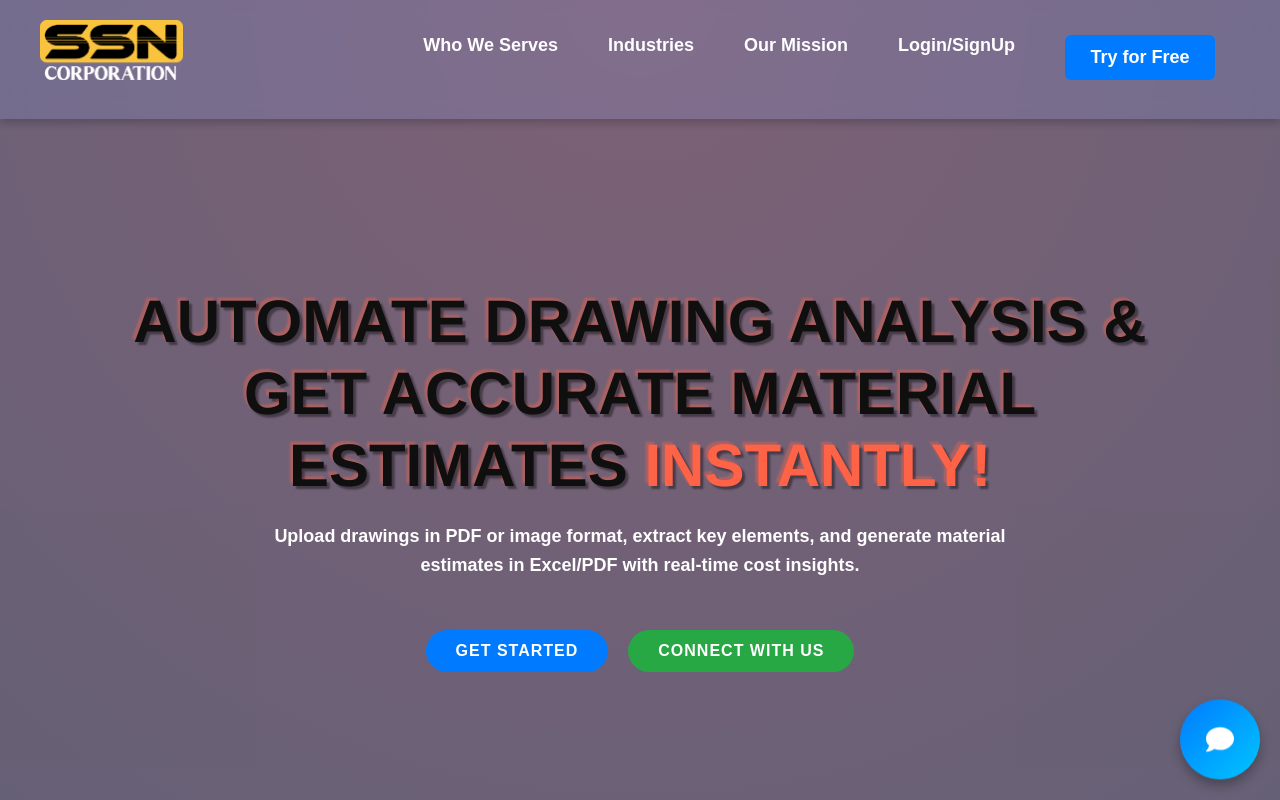
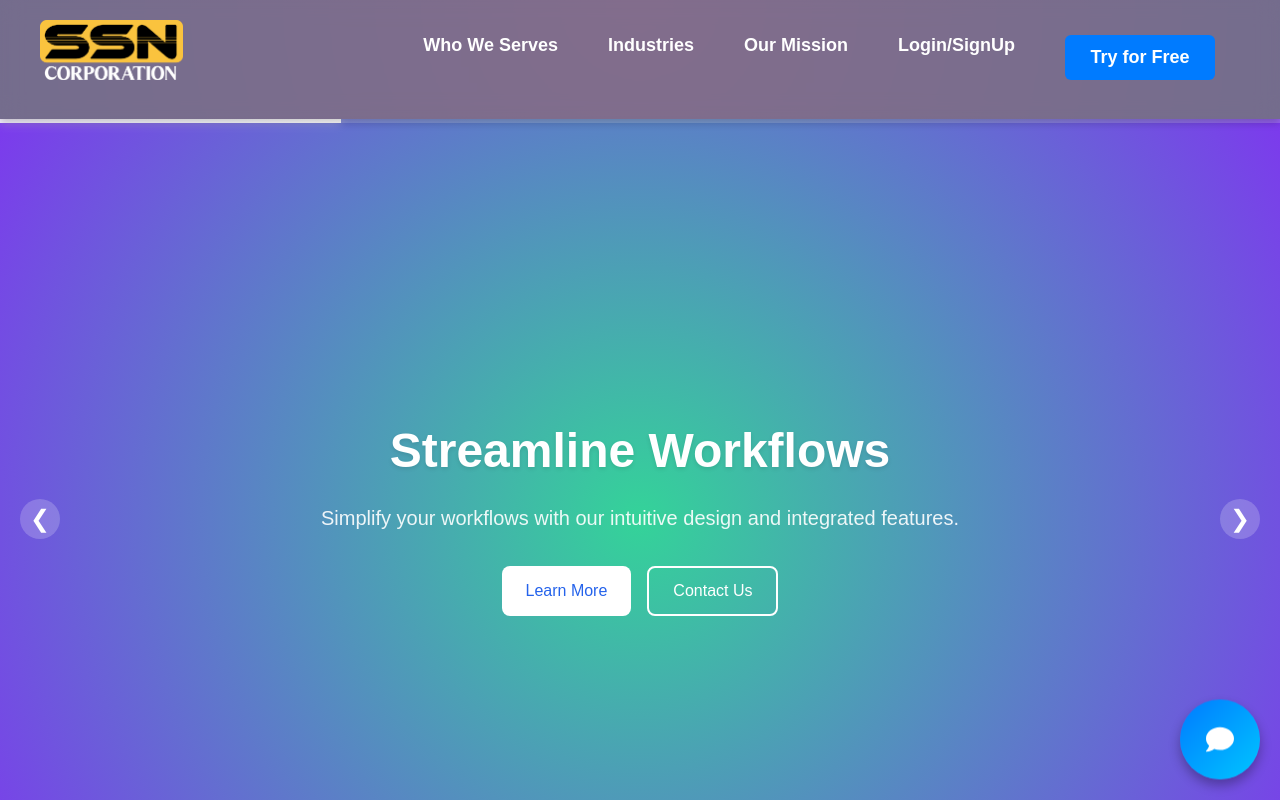
Before and after one commit to aabhashbasnet/SSNCorporation, a React (Create React App) app: page / in a window 1280 px wide. Shown: the top 800 px of the page. Built offline with nearby package versions, Linux system fonts and the light colour scheme.

Commit message:
added slidebar in main.jsx

```diff
--- a/package.json
+++ b/package.json
@@ -6,6 +6,7 @@
     "@fortawesome/fontawesome-free": "^6.7.2",
     "@fortawesome/free-solid-svg-icons": "^6.7.2",
     "@fortawesome/react-fontawesome": "^0.2.2",
+    "animate.css": "^4.1.1",
     "axios": "^1.7.9",
     "cra-template": "1.2.0",
     "react": "^19.0.0",
--- a/src/components/Main/Main.css
+++ b/src/components/Main/Main.css
@@ -1,145 +1,213 @@
-/* Main content styling */
-.main-content {
-  padding: 50px 20px;
-  text-align: center;
-  min-height: calc(100vh - 80px);
-  display: flex;
-  flex-direction: column;
-  justify-content: center;
-  align-items: center;
+.carousel-container {
   position: relative;
-  z-index: 1;
+  width: 100%;
+  height: 100vh;
+  overflow: hidden;
+  background: radial-gradient(circle, #34d399, #7c3aed);
 }
 
-/* Gradient overlay */
-.main-content:before {
-  content: '';
+.carousel-slider {
+  display: flex;
+  width: 100%;
+  height: 100%;
+  transition: transform 0.3s ease-in-out;
+}
+
+.carousel-slide {
+  flex: 0 0 100%;
+  width: 100%;
+  height: 100%;
+  display: flex;
+  align-items: center;
+  justify-content: center;
+  padding: 2rem;
+}
+
+.slide-content {
+  max-width: 800px;
+  text-align: center;
+  padding: 2rem;
+  opacity: 0;
+  animation: fadeIn 0.3s ease-in-out forwards;
+}
+
+@keyframes fadeIn {
+  from {
+    opacity: 0;
+    transform: translateY(20px);
+  }
+  to {
+    opacity: 1;
+    transform: translateY(0);
+  }
+}
+
+.headline {
+  font-size: 3rem;
+  font-weight: bold;
+  margin-bottom: 1.5rem;
+  color: white;
+  text-shadow: 0 2px 4px rgba(0, 0, 0, 0.1);
+}
+
+.description {
+  font-size: 1.25rem;
+  line-height: 1.6;
+  margin-bottom: 2rem;
+  color: rgba(255, 255, 255, 0.9);
+}
+
+.button-container {
+  display: flex;
+  gap: 1rem;
+  justify-content: center;
+}
+
+.button {
+  padding: 0.875rem 1.5rem;
+  font-size: 1rem;
+  border-radius: 8px;
+  cursor: pointer;
+  transition: all 0.3s ease;
+  border: none;
+  font-weight: 500;
+}
+
+.button.primary {
+  background-color: white;
+  color: #2563eb;
+}
+
+.button.primary:hover {
+  background-color: rgba(255, 255, 255, 0.9);
+  transform: translateY(-2px);
+}
+
+.button.secondary {
+  background-color: transparent;
+  border: 2px solid white;
+  color: white;
+}
+
+.button.secondary:hover {
+  background-color: rgba(255, 255, 255, 0.1);
+  transform: translateY(-2px);
+}
+
+.nav-button {
+  position: absolute;
+  top: 50%;
+  transform: translateY(-50%);
+  background-color: rgba(255, 255, 255, 0.2);
+  border: none;
+  width: 40px;
+  height: 40px;
+  border-radius: 50%;
+  cursor: pointer;
+  display: flex;
+  align-items: center;
+  justify-content: center;
+  font-size: 1.5rem;
+  color: white;
+  transition: all 0.3s ease;
+  z-index: 10;
+}
+
+.nav-button:hover {
+  background-color: rgba(255, 255, 255, 0.3);
+}
+
+.nav-button.prev {
+  left: 20px;
+}
+
+.nav-button.next {
+  right: 20px;
+}
+
+.slide-indicators {
+  position: absolute;
+  bottom: 40px;
+  left: 50%;
+  transform: translateX(-50%);
+  display: flex;
+  gap: 0.5rem;
+  z-index: 10;
+}
+
+.indicator {
+  width: 10px;
+  height: 10px;
+  border-radius: 50%;
+  background-color: rgba(255, 255, 255, 0.5);
+  cursor: pointer;
+  transition: all 0.3s ease;
+}
+
+.indicator.active {
+  background-color: white;
+  transform: scale(1.2);
+}
+
+.progress-container {
   position: absolute;
   top: 0;
   left: 0;
-  right: 0;
-  bottom: 0;
-  background: rgba(0, 0, 0, 0.5); /* Dark gradient for readability */
-
-  z-index: -1;
+  width: 100%;
+  height: 4px;
+  background-color: rgba(255, 255, 255, 0.2);
+  z-index: 20;
 }
 
-/* Headline styling with animated underline */
-.headline {
-  font-family: 'Helvetica', sans-serif;
-  font-size: 60px;
-  font-weight: bold;
-  color: #0f0f0f;
-  margin-bottom: 20px;
-  line-height: 1.2;
-  text-transform: uppercase;
-  display: inline-block;
-  position: relative;
-  max-width: 90%;
-  text-shadow: 2px 2px 6px rgba(0, 0, 0, 0.3), 0 0 25px rgba(255, 99, 71, 0.5);
-  text-shadow: 3px 3px 2px rgba(0, 0, 0, 0.4), -3px -3px 2px rgba(255, 99, 71, 0.4);
-
-
+.progress-bar {
+  height: 100%;
+  background: linear-gradient(to right, rgba(255, 255, 255, 0.9), #ffffff);
+  width: 0;
+  box-shadow: 0 0 10px rgba(255, 255, 255, 0.5); /* Added glow effect */
+  /* background-color: white; */
+  width: 0;
+  animation: progress 3s linear forwards;
 }
 
-.headline .instant {
-  color: #ff6347; /* Tomato color */
+@keyframes progress {
+  from {
+    width: 0;
+  }
+  to {
+    width: 100%;
+  }
 }
 
-/* Underline animation effect */
-.headline:after {
-  content: '';
-  position: absolute;
-  left: 0;
-  bottom: -5px;
-  width: 0;
-  height: 3px;
-  background: #ff6347;
-  transition: width 0.3s ease;
-}
-
-.headline:hover:after {
-  width: 100%;
-}
-
-/* Description styling */
-.description {
-  font-size: 18px;
-  font-weight: bold;
-  color: white;
-  max-width: 800px;
-  margin: 0 auto;
-  line-height: 1.6;
-  margin-bottom: 30px;
-}
-
-/* Button container styling */
-.button-container {
-  display: flex;
-  gap: 20px;
-  justify-content: center;
-  margin-top: 20px;
-  flex-wrap: wrap;
-  align-items: center;
-}
-
-/* Button base styling */
-.button {
-  padding: 12px 30px;
-  font-size: 16px;
-  font-weight: bold;
-  border: none;
-  border-radius: 25px;
-  cursor: pointer;
-  transition: all 0.3s ease;
-  display: inline-block;
-  text-transform: uppercase;
-  letter-spacing: 1px;
-}
-
-/* Default button styling */
-.button:hover {
-  transform: translateY(-5px);
-}
-
-/* "Get Started" button styling */
-.button.primary {
-  background-color: #007bff;
-  color: white;
-}
-
-.button.primary:hover {
-  background-color: #0056b3;
-}
-
-/* "Connect with Us" button styling */
-.button.connect {
-  background-color: #28a745;
-  color: white;
-}
-
-.button.connect:hover {
-  background-color: #218838;
-}
-
-/* Add some responsive styling */
 @media (max-width: 768px) {
   .headline {
-    font-size: 45px; /* Adjust the headline font size */
+    font-size: 2rem;
   }
 
   .description {
-    font-size: 16px;
-    padding: 0 20px;
+    font-size: 1rem;
   }
 
   .button-container {
-    flex-direction: column; /* Stack buttons on mobile */
+    flex-direction: column;
   }
 
-  .button {
-    width: 100%;
-    max-width: 300px;
-    margin: 10px 0;
+  .nav-button {
+    width: 32px;
+    height: 32px;
+    font-size: 1rem;
   }
 }
+
+@media (max-width: 480px) {
+  .carousel-slide {
+    padding: 1rem;
+  }
+
+  .headline {
+    font-size: 1.5rem;
+  }
+
+  .nav-button {
+    display: none;
+  }
+}
--- a/src/components/Main/Main.jsx
+++ b/src/components/Main/Main.jsx
@@ -1,35 +1,110 @@
-import React, { useEffect } from "react";
-// import { useNavigate } from "react-router-dom";
+import React, { useState, useEffect, useRef } from "react";
 import "./Main.css";
 
+const slides = [
+  {
+    headline: "Automate Drawing Analysis",
+    description:
+      "Upload drawings in PDF or image format, extract key elements, and generate material estimates with real-time cost insights.",
+    primaryButton: "Get Started",
+    secondaryButton: "Connect with Us",
+  },
+  {
+    headline: "Streamline Workflows",
+    description:
+      "Simplify your workflows with our intuitive design and integrated features.",
+    primaryButton: "Learn More",
+    secondaryButton: "Contact Us",
+  },
+  {
+    headline: "Real-Time Cost Insights",
+    description:
+      "Get accurate estimates instantly with our real-time cost insights.",
+    primaryButton: "Discover",
+    secondaryButton: "Join Now",
+  },
+];
+
 const Main = () => {
-  // const navigate = useNavigate();
+  const [currentSlide, setCurrentSlide] = useState(0);
+  const intervalRef = useRef(null);
+
+  const startAutoSlide = () => {
+    clearInterval(intervalRef.current);
+    intervalRef.current = setInterval(() => {
+      setCurrentSlide((prev) => (prev === slides.length - 1 ? 0 : prev + 1));
+    }, 5000);
+  };
+
+  const pauseAutoSlide = () => {
+    clearInterval(intervalRef.current);
+  };
 
   useEffect(() => {
-    // Adding animation to fade in the content
-    const content = document.querySelector(".main-content");
-    content.classList.add("fade-in");
+    startAutoSlide();
+    return () => clearInterval(intervalRef.current);
   }, []);
 
+  const nextSlide = () => {
+    setCurrentSlide((prev) => (prev === slides.length - 1 ? 0 : prev + 1));
+    startAutoSlide(); // Reset interval on manual change
+  };
+
+  const prevSlide = () => {
+    setCurrentSlide((prev) => (prev === 0 ? slides.length - 1 : prev - 1));
+    startAutoSlide();
+  };
+
   return (
-    <div className="main-container">
-      <div className="background-image">
-        <div className="main-content">
-          <h1 className="headline">
-            Automate Drawing Analysis & Get Accurate Material Estimates{" "}
-            <span className="instant">Instantly!</span>
-          </h1>
-          <p className="description">
-            Upload drawings in PDF or image format, extract key elements, and generate material estimates in Excel/PDF with real-time cost insights.
-          </p>
-
-          <div className="button-container">
-            <button className="button primary" >
-              Get Started
-            </button>
-            <button className="button connect">Connect with Us</button>
+    <div
+      className="carousel-container"
+      onMouseEnter={pauseAutoSlide}
+      onMouseLeave={startAutoSlide}
+    >
+      <div
+        className="carousel-slider"
+        style={{ transform: `translateX(-${currentSlide * 100}%)` }}
+      >
+        {slides.map((slide, index) => (
+          <div className="carousel-slide" key={index}>
+            <div className="slide-content">
+              <h1 className="headline">{slide.headline}</h1>
+              <p className="description">{slide.description}</p>
+              <div className="button-container">
+                <button className="button primary">
+                  {slide.primaryButton}
+                </button>
+                <button className="button secondary">
+                  {slide.secondaryButton}
+                </button>
+              </div>
+            </div>
           </div>
-        </div>
+        ))}
+      </div>
+      {/* Navigation arrows */}
+      <button className="nav-button prev" onClick={prevSlide}>
+        &#10094;
+      </button>
+      <button className="nav-button next" onClick={nextSlide}>
+        &#10095;
+      </button>
+      {/* Slide indicators */}
+      <div className="slide-indicators">
+        {slides.map((_, index) => (
+          <span
+            key={index}
+            className={`indicator ${index === currentSlide ? "active" : ""}`}
+            onClick={() => {
+              setCurrentSlide(index);
+              startAutoSlide();
+            }}
+          ></span>
+        ))}
+      </div>
+      {/* Progress bar (key changes on slide change to reset animation) */}
+      <div className="progress-container" key={currentSlide}>
+        <div className="progress-bar"></div>
       </div>
     </div>
   );
```
Also changed, not shown: 1 other file (tests, documents, lock files or other folders).
